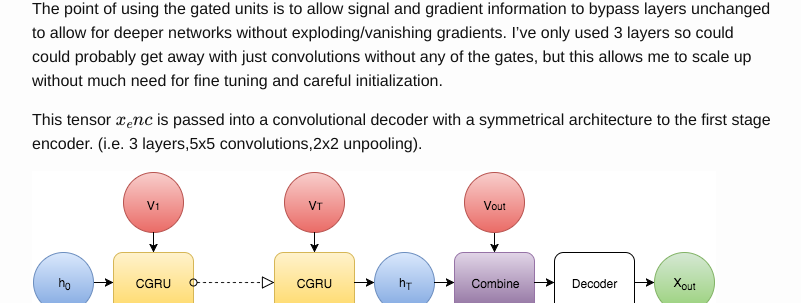
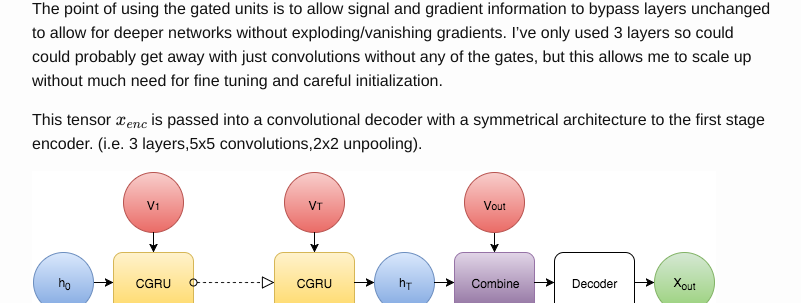
Before and after one commit to danfischetti/danfischetti.github.io, a Jekyll site: the page built from _posts/2016-01-07-convolutional-shape-encoder.markdown, in a window 1280 px wide and 900 px high, scrolled down 1513 px. Shown: the part 152-455 px from the top of the window, without its empty margins (238-1039 px from the left). Built offline with Jekyll 4.4.1, drawn with Linux system fonts in a browser that asks for light colours; nearby versions of some CDN libraries; formulas are drawn with MathJax 3.

Commit message:
Latex bug fix

```diff
--- a/_posts/2016-01-07-convolutional-shape-encoder.markdown
+++ b/_posts/2016-01-07-convolutional-shape-encoder.markdown
@@ -55,7 +55,7 @@ $$x_{enc} = S_{v3} = CGRU2(S_{v2})$$
 
 The point of using the gated units is to allow signal and gradient information to bypass layers unchanged to allow for deeper networks without exploding/vanishing gradients. I've only used 3 layers so could could probably get away with just convolutions without any of the gates, but this allows me to scale up without much need for fine tuning and careful initialization.
 
-This tensor $$x_enc$$ is passed into a convolutional decoder with a symmetrical architecture to the first stage encoder. (i.e. 3 layers,5x5 convolutions,2x2 unpooling).
+This tensor $$x_{enc}$$ is passed into a convolutional decoder with a symmetrical architecture to the first stage encoder. (i.e. 3 layers,5x5 convolutions,2x2 unpooling).
 
 ![Architecture]({{ site.url }}/assets/ConvShapeEncoder.png)
 
```
